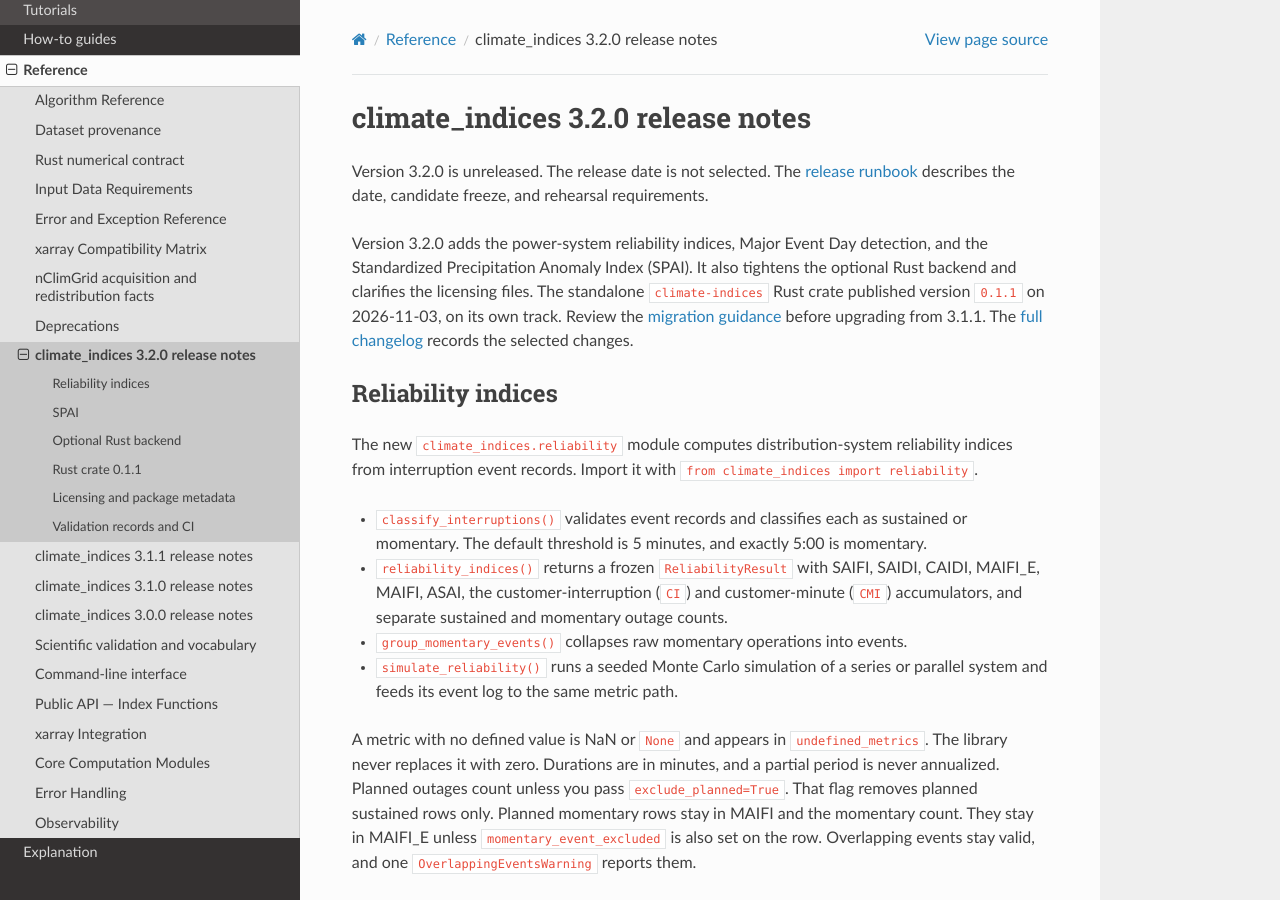
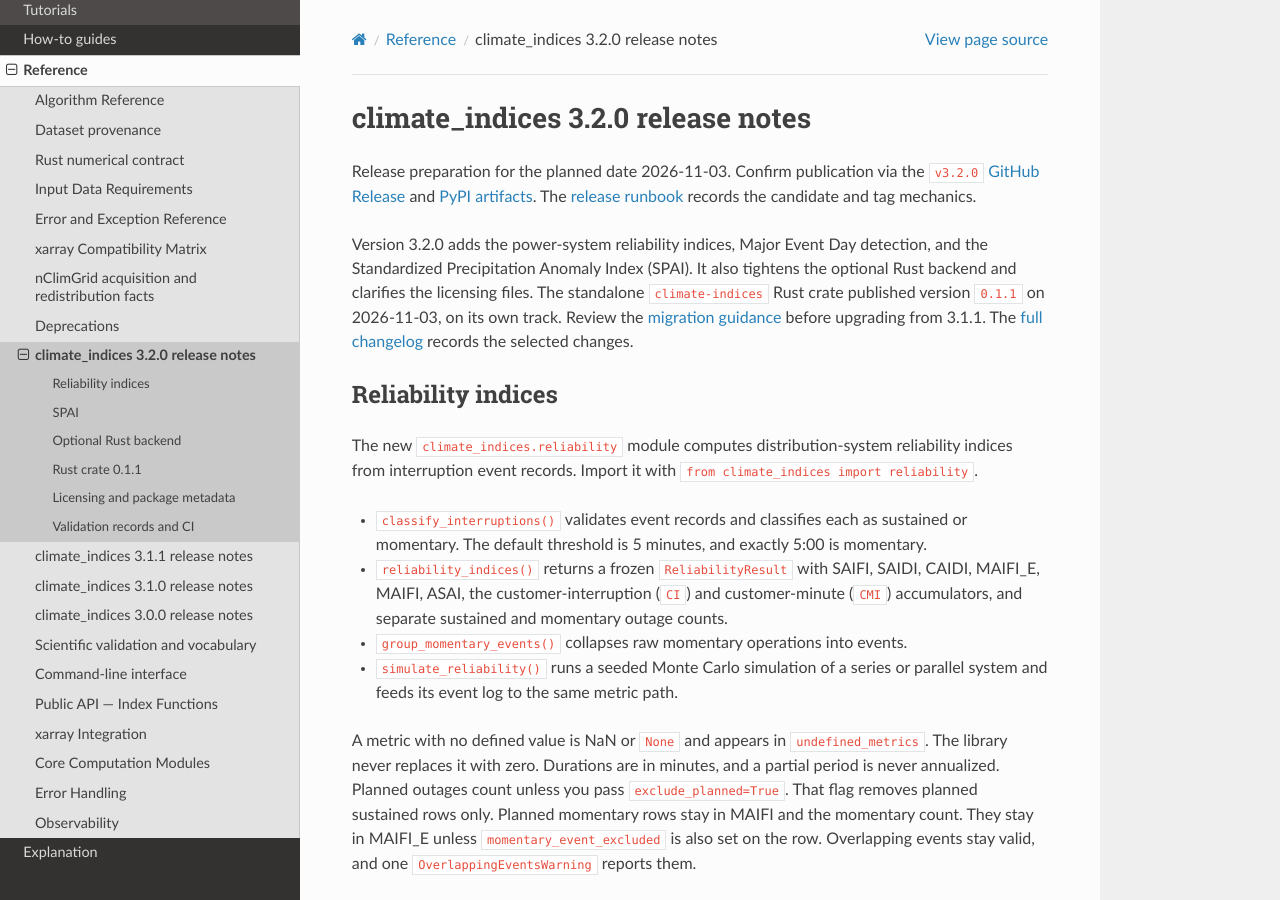
Before and after one commit to monocongo/climate_indices, a Sphinx documentation site: the page built from docs/release-notes-3.2.0.md, in a window 1280 px wide and 900 px high. Built offline with Sphinx 7.4.7 and the Read the Docs theme 3.1.0, drawn with Linux system fonts in a browser that asks for light colours.

Commit message:
chore(release): date the 3.2.0 release entry 2026-11-03
Set the CHANGELOG top entry to 2026-11-03 and replace the release-notes
draft notice with the release date and publication links, following the
3.1.1 dating change in cd7c0eed.

A v3.2.0 tag build requires the top entry's date to equal the annotated
tag's own tagger date, and the release-notes opening to repeat it. If the
tag slips past that day, re-date the records, freeze the candidate again,
and rehearse it.

Refs #1552

```diff
--- a/docs/release-notes-3.2.0.md
+++ b/docs/release-notes-3.2.0.md
@@ -1,8 +1,9 @@
 # climate_indices 3.2.0 release notes
 
-Version 3.2.0 is unreleased. The release date is not selected.
-The {doc}`release runbook <release-process>` describes the date, candidate freeze,
-and rehearsal requirements.
+Release preparation for the planned date 2026-11-03. Confirm publication via the
+[`v3.2.0` GitHub Release](https://github.com/monocongo/climate_indices/releases/tag/v3.2.0)
+and [PyPI artifacts](https://pypi.org/project/climate-indices/3.2.0/). The
+{doc}`release runbook <release-process>` records the candidate and tag mechanics.
 
 Version 3.2.0 adds the power-system reliability indices, Major Event Day detection,
 and the Standardized Precipitation Anomaly Index (SPAI). It also tightens the optional
```
Also changed, not shown: CHANGELOG.md (+1 -1 lines).
